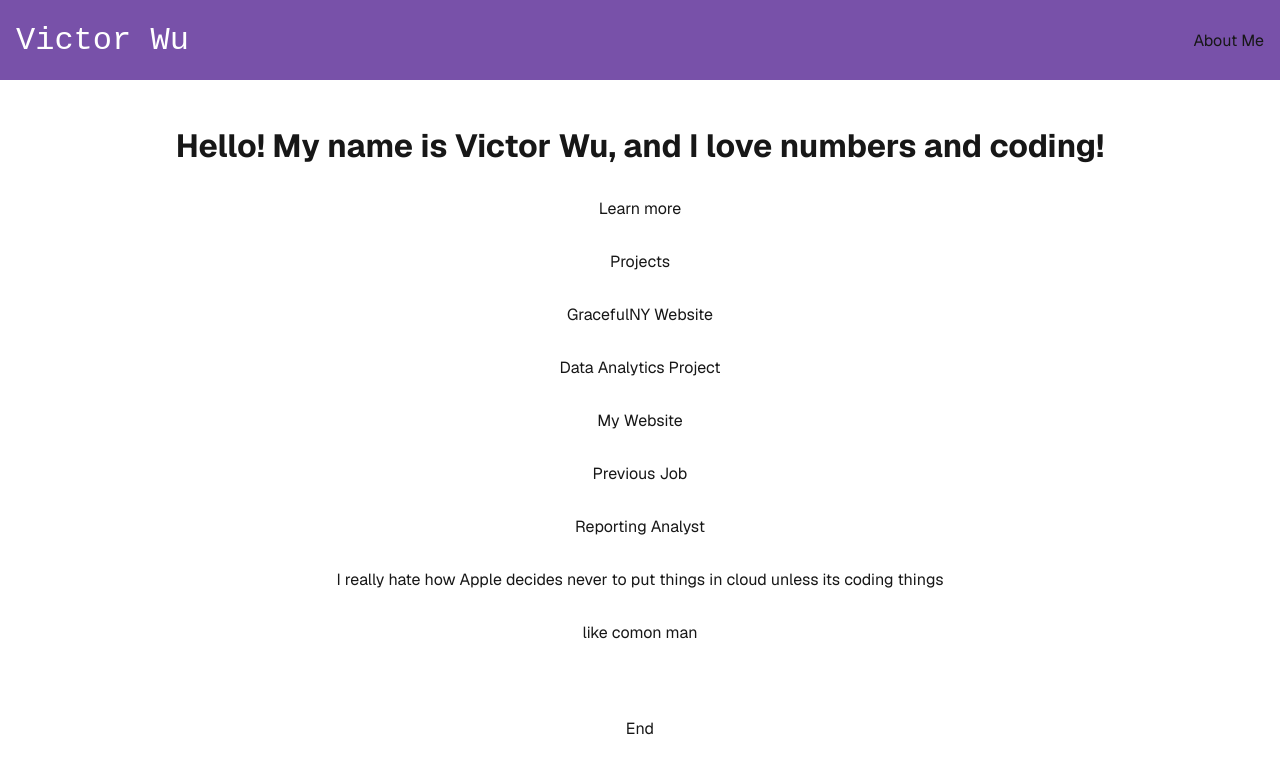
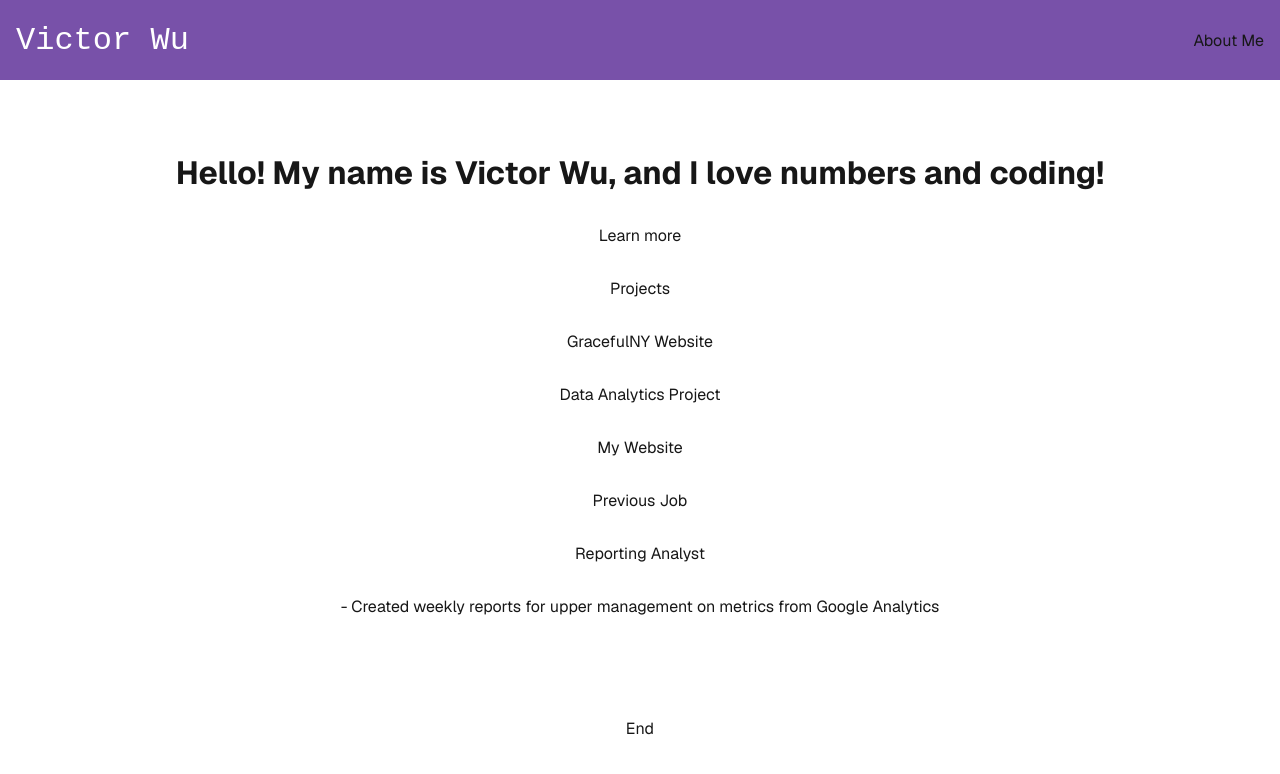
Before and after one commit to milo-sc/my-website, a Next.js app: page / in a window 1280 px wide. Shown: the top 774 px of the page. Built offline with nearby package versions, Linux system fonts and the light colour scheme.

Commit message:
detail about previous job

```diff
--- a/src/app/page.tsx
+++ b/src/app/page.tsx
@@ -22,9 +22,7 @@ export default function Home() {
 
         <span> Previous Job </span>
         <span> Reporting Analyst </span>
-
-        <span> I really hate how Apple decides never to put things in cloud unless its coding things </span>
-        <span> like comon man </span>
+        <span> - Created weekly reports for upper management on metrics from Google Analytics </span>
       </main>
 
       <Footer />
```
